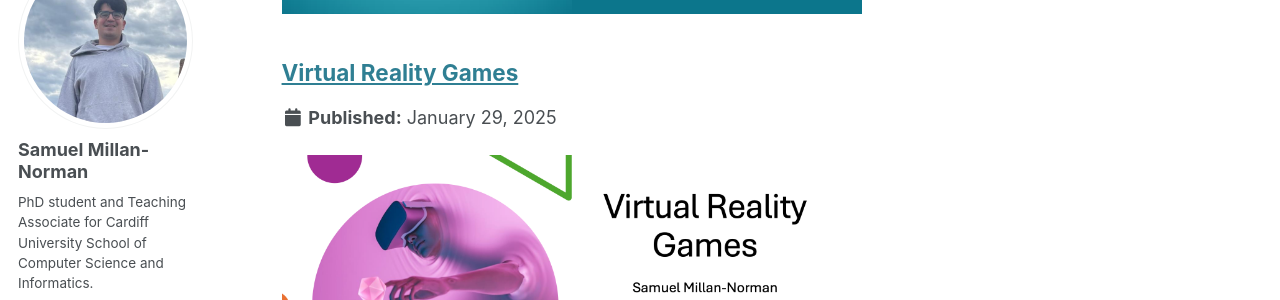
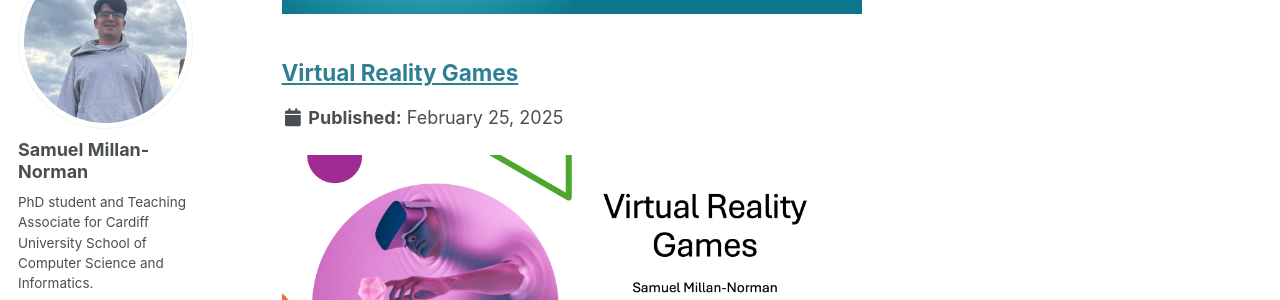
Before and after one commit to SamuelMN005/SamuelMN005.github.io, a Jekyll site: the page built from _pages/collection-archive.html, in a window 1280 px wide and 900 px high, scrolled down 2182 px. Shown: the part 153-453 px from the top of the window. Built offline with Jekyll 4.4.1, drawn with Linux system fonts in a browser that asks for light colours.

Commit message:
[Fix]: dates in talks

```diff
--- a/_talks/2025-02-25-talk-2.md
+++ b/_talks/2025-02-25-talk-2.md
@@ -5,7 +5,7 @@ collection: talks
 type: "Talk"
 permalink: /talks/2025-02-25-talk-2
 venue: Cardiff University
-date: 2025-01-29
+date: 2025-02-25
 location: Abacws Building
 ---
 
```
